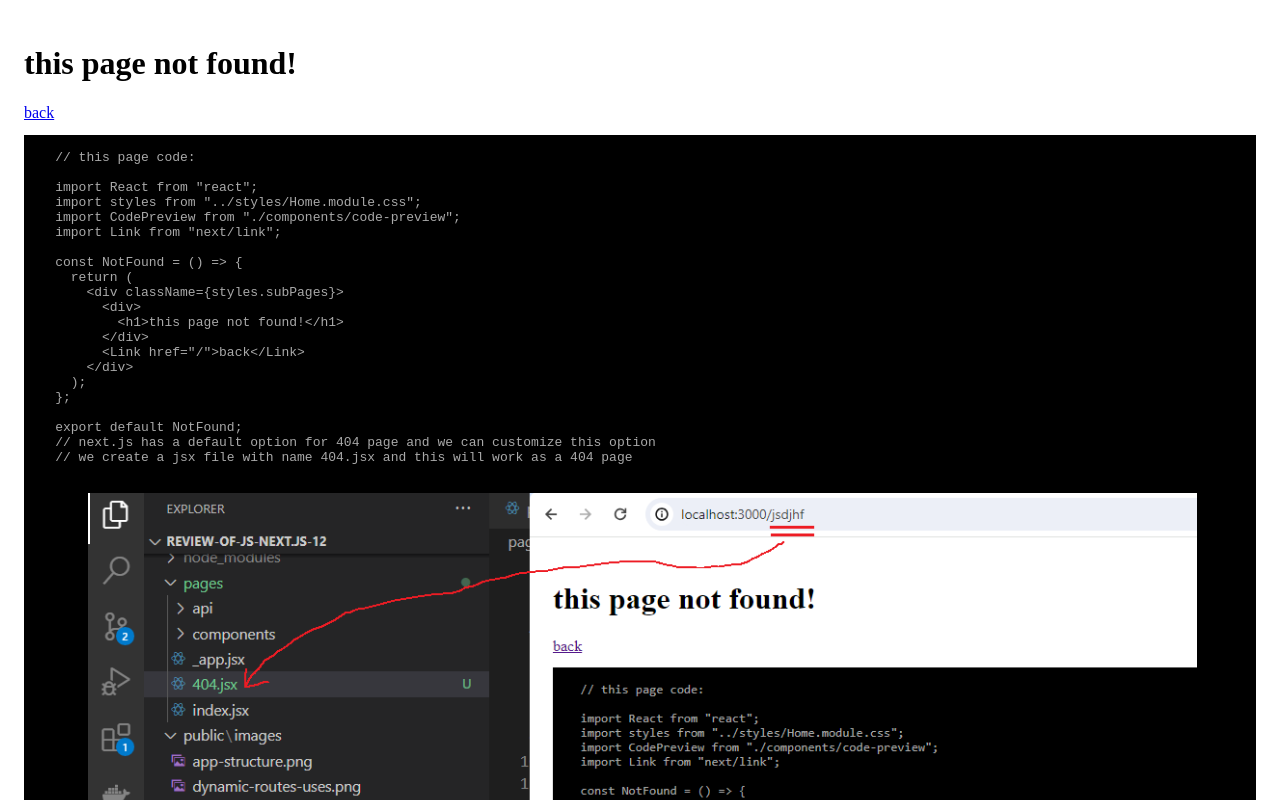
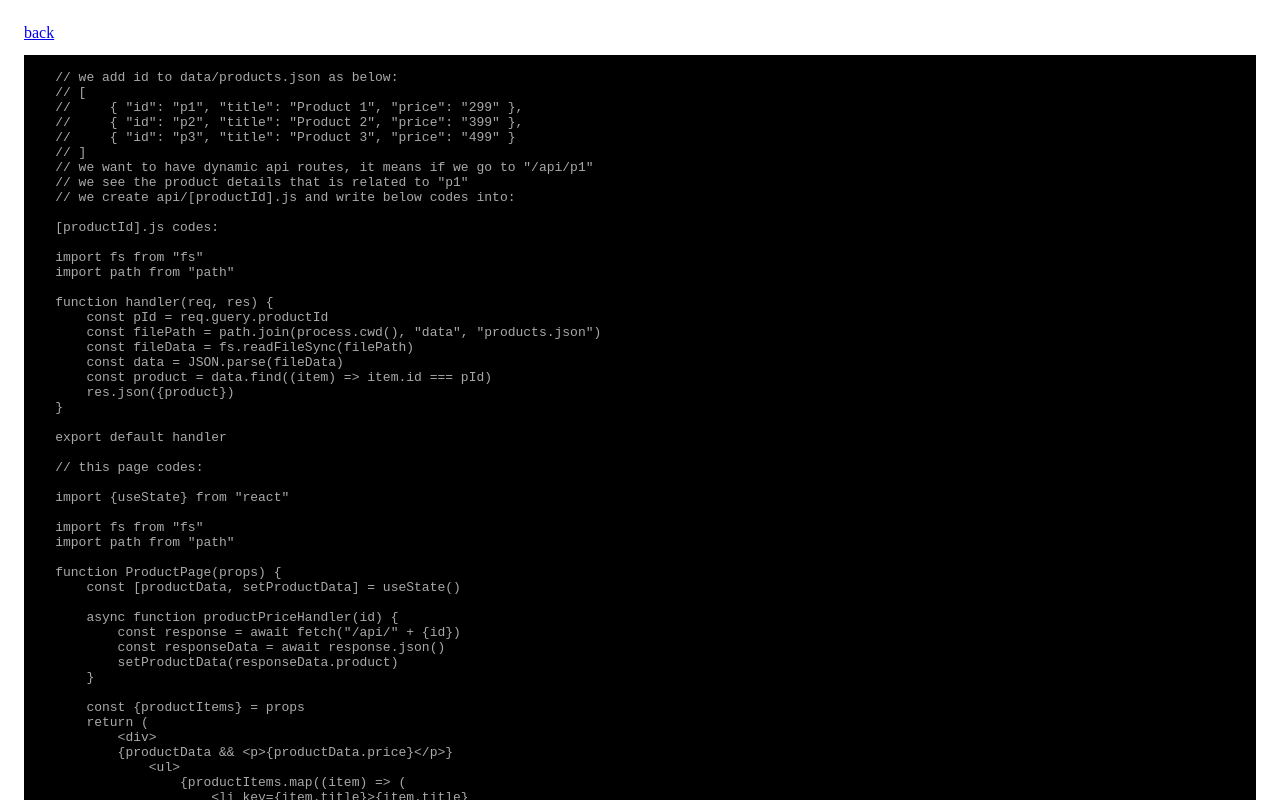
Before and after one commit to arefmaghdam/review-of-js-next.js-12, a Next.js app: page /components/nextjs/dynamic-api-routes in a window 1280 px wide. Before the commit this address had no page. Shown: the top 800 px of the page. Built offline with nearby package versions, Linux system fonts and the light colour scheme.

Commit message:
feat: review of dynamic api routes and implementation

```diff
--- a/pages/components/next-provider.jsx
+++ b/pages/components/next-provider.jsx
@@ -63,6 +63,7 @@ const NextProvider = () => {
       <Link href="/components/nextjs/save-data-to-file">save data to file</Link>
       <Link href="/components/nextjs/using-api-to-get-data">using api to get data</Link>
       <Link href="/components/nextjs/using-api-routes-for-pre-rendering">using api routes for pre-rendering</Link>
+      <Link href="/components/nextjs/dynamic-api-routes">dynamic api routes</Link>
     </div>
   );
 };
--- /dev/null
+++ b/pages/components/nextjs/dynamic-api-routes.jsx
@@ -0,0 +1,88 @@
+import React from "react";
+import styles from "../../../styles/Home.module.css";
+import CodePreview from "../../components/code-preview";
+import Link from "next/link";
+
+const DynamicAPIRoutes = () => {
+  return (
+    <div className={styles.subPages}>
+      <Link href="/">back</Link>
+      <CodePreview
+        content={`
+    // we add id to data/products.json as below:
+    // [
+    //     { "id": "p1", "title": "Product 1", "price": "299" },
+    //     { "id": "p2", "title": "Product 2", "price": "399" },
+    //     { "id": "p3", "title": "Product 3", "price": "499" }
+    // ]
+    // we want to have dynamic api routes, it means if we go to "/api/p1"
+    // we see the product details that is related to "p1"
+    // we create api/[productId].js and write below codes into:
+
+    [productId].js codes:
+
+    import fs from "fs"
+    import path from "path"
+
+    function handler(req, res) {
+        const pId = req.guery.productId
+        const filePath = path.join(process.cwd(), "data", "products.json")
+        const fileData = fs.readFileSync(filePath)
+        const data = JSON.parse(fileData)
+        const product = data.find((item) => item.id === pId)
+        res.json({product})
+    }
+
+    export default handler
+
+    // this page codes:
+
+    import {useState} from "react"
+
+    import fs from "fs"
+    import path from "path"
+
+    function ProductPage(props) {
+        const [productData, setProductData] = useState()
+
+        async function productPriceHandler(id) {
+            const response = await fetch("/api/" + {id})
+            const responseData = await response.json()
+            setProductData(responseData.product)
+        }
+
+        const {productItems} = props
+        return (
+            <div>
+            {productData && <p>{productData.price}</p>}
+                <ul>
+                    {productItems.map((item) => (
+                        <li key={item.title}>{item.title}
+                            <button onClick={productPriceHandler.bind(null, item.id)}>Show Price</button>
+                        </li>
+                    ))}
+                </ul>
+            </div>
+        )
+    }
+
+    export function getStaticProps() {
+        const filePath = path.join(process.cwd(). "data", "products.json")
+        const fileData = fs.readFileSync(filePath)
+        const data = JSON.parse(fileData)
+        return {
+            props: {
+                productItems: data
+            }
+        }
+    }
+
+    export default ProductPage
+
+      `}
+      />
+    </div>
+  );
+};
+
+export default DynamicAPIRoutes;
```
Also changed, not shown: data/products.json (+5 -7 lines).
